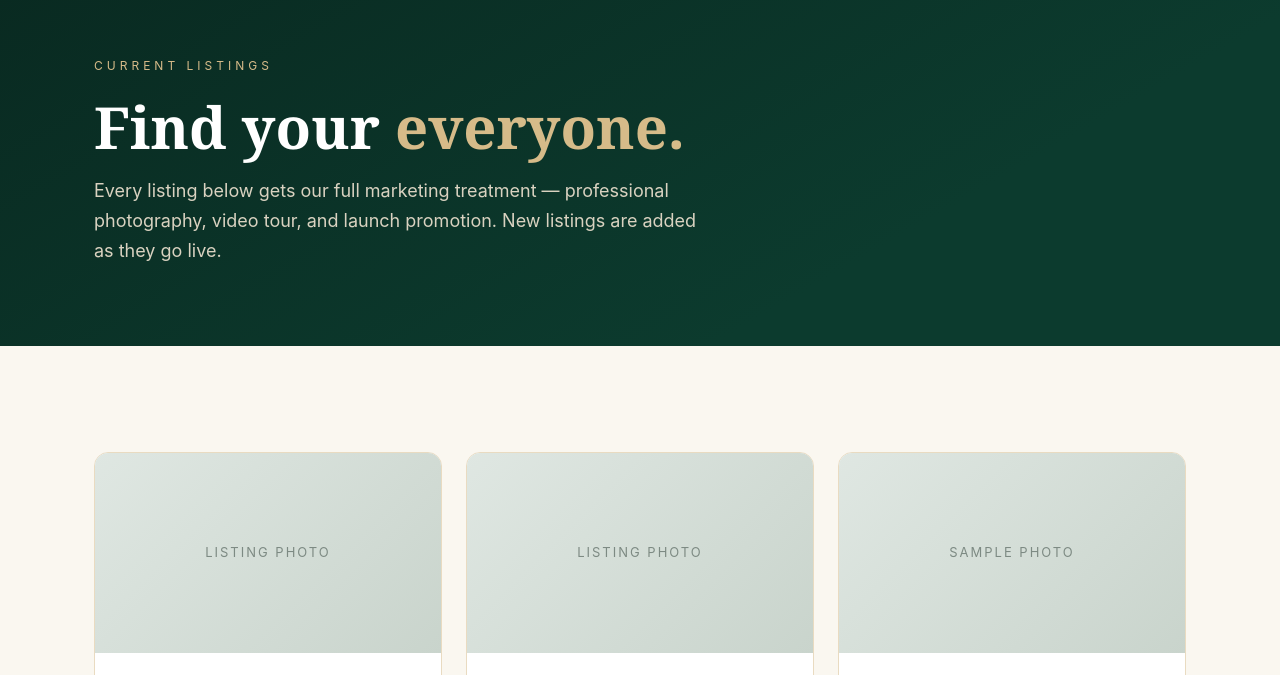
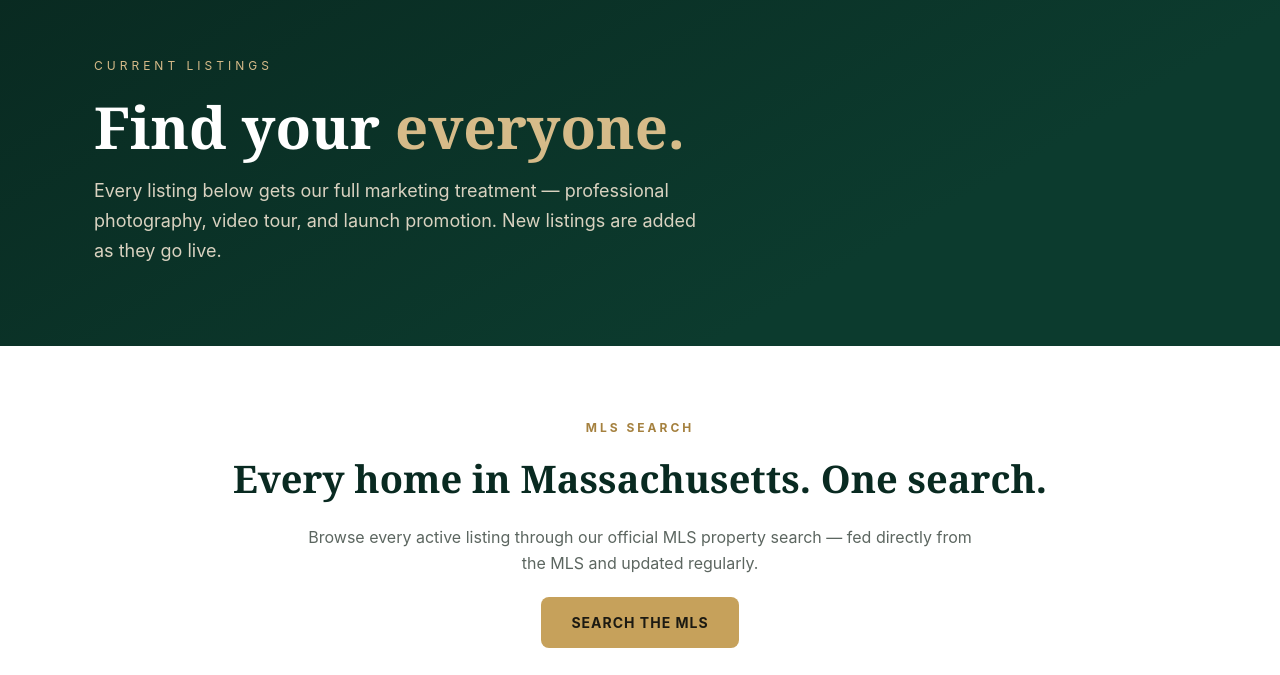
Before and after one commit to DrMorgan73/home-for-everyone-boston, a plain HTML site: page listings.html in a window 1280 px wide. Shown: the part 106-781 px from the top of the page. Drawn offline with Linux system fonts and the light colour scheme.

Commit message:
Add MLS search banner to listings page (EN/ES)

```diff
--- a/assets/i18n.js
+++ b/assets/i18n.js
@@ -32,6 +32,9 @@ idx_li4:"Multilingual team serving Boston\u2019s diverse neighborhoods",
 cta_meet:"Meet the brokerage",
 idx_eyebrow3:"Featured listings",idx_h2_3:"On the market now.",idx_sub3:"Current listings from our brokerage.",
 cta_all:"View all listings",
+mls_eyebrow:"MLS search",mls_h:"Every home in Massachusetts. One search.",
+mls_p:"Browse every active listing through our official MLS property search \u2014 fed directly from the MLS and updated regularly.",
+cta_mls:"Search the MLS",
 idx_eyebrow4:"How it works",idx_h2_4:"Three steps to your keys.",
 idx_s1t:"Talk",idx_s1p:"Tell us what you\u2019re after \u2014 or what you\u2019re selling. We listen first, then build the plan around your timeline.",
 idx_s2t:"Tour / Launch",idx_s2p:"Buyers tour curated homes. Sellers get a full marketing launch: photos, video, listings live everywhere.",
@@ -107,6 +110,9 @@ idx_li4:"Equipo multiling\u00fce al servicio de los diversos vecindarios de Bost
 cta_meet:"Conozca la agencia",
 idx_eyebrow3:"Propiedades destacadas",idx_h2_3:"Disponibles ahora.",idx_sub3:"Propiedades actuales de nuestra agencia.",
 cta_all:"Ver todas las propiedades",
+mls_eyebrow:"B\u00fasqueda en el MLS",mls_h:"Todas las casas de Massachusetts. Una sola b\u00fasqueda.",
+mls_p:"Explore todas las propiedades activas con nuestra b\u00fasqueda oficial de propiedades del MLS \u2014 informaci\u00f3n directa del MLS, actualizada peri\u00f3dicamente.",
+cta_mls:"Buscar en el MLS",
 idx_eyebrow4:"C\u00f3mo funciona",idx_h2_4:"Tres pasos hacia sus llaves.",
 idx_s1t:"Conversemos",idx_s1p:"Cu\u00e9ntenos qu\u00e9 busca \u2014 o qu\u00e9 vende. Primero escuchamos, luego armamos el plan seg\u00fan su cronograma.",
 idx_s2t:"Visitas / Lanzamiento",idx_s2p:"Los compradores visitan casas seleccionadas. Los vendedores reciben un lanzamiento completo de marketing: fotos, video y publicaci\u00f3n en todos los portales.",
--- a/listings.html
+++ b/listings.html
@@ -35,6 +35,15 @@
   </div>
 </section>
 
+<section class="section alt">
+  <div class="wrap center">
+    <div class="eyebrow" data-i18n="mls_eyebrow">MLS search</div>
+    <h2 data-i18n="mls_h">Every home in Massachusetts. One search.</h2>
+    <p class="sub" data-i18n="mls_p">Browse every active listing through our official MLS property search &#8212; fed directly from the MLS and updated regularly.</p>
+    <div class="cta-row" style="justify-content:center;margin-top:20px"><a class="btn" href="http://vow.mlspin.com/default.asp?id=64387&PageType=0&PageId=298307" target="_blank" rel="noopener" data-i18n="cta_mls">Search the MLS</a></div>
+  </div>
+</section>
+
 <section class="section">
   <div class="wrap">
     <div class="listing-grid" id="listing-grid"></div>
```
